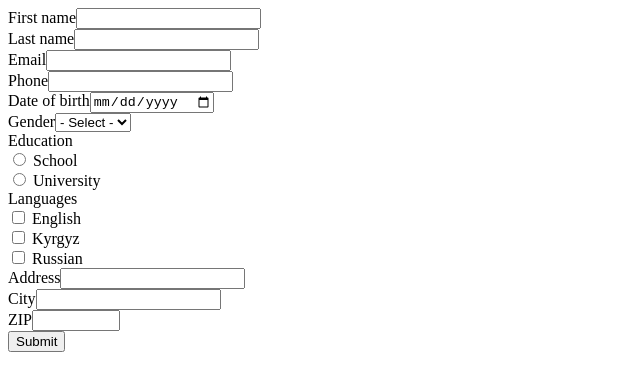
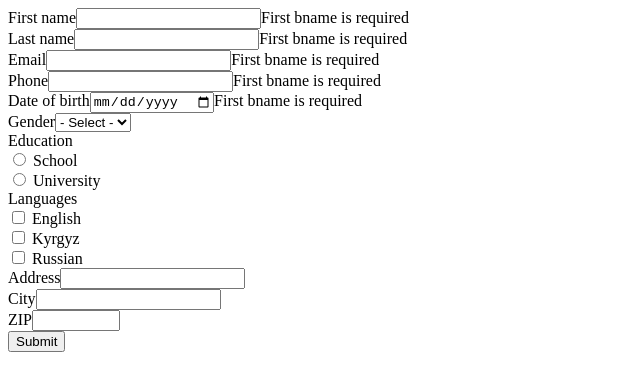
Before and after one commit to Aimarall/forum-examplee, a React (Create React App) app: page / in a window 1280 px wide. Shown: the top 390 px of the page, without its empty margins (0-640 px from the left). Built offline with nearby package versions, Linux system fonts and the light colour scheme; no server answers.

Commit message:
added requared

```diff
--- a/src/App.js
+++ b/src/App.js
@@ -25,12 +25,14 @@ function App() {
         <input type="text"
           name="firstName"
           id="firstName" />
+          <span className="error">First bname is required</span>
       </div>
       <div>
         <label for="lastName">Last name</label>
         <input type="text"
           name="lastName"
           id="lastName" />
+          <span className="error">First bname is required</span>
       </div>
       <div>
         <label for="email">Email</label>
@@ -38,6 +40,7 @@ function App() {
           name="email"
           id="email"
           required />
+          <span className="error">First bname is required</span>
       </div>
       <div>
         <label for="phone">Phone</label>
@@ -45,13 +48,15 @@ function App() {
           name="phone"
           id="phone"
           minLength={10}
-          maxLength={10}/>
+          maxLength={10} />
+          <span className="error">First bname is required</span>
       </div>
       <div>
         <label for="dateOfBirth">Date of birth</label>
         <input type="date"
           name="dateOfBirth"
           id="dateOfBirth" />
+          <span className="error">First bname is required</span>
       </div>
       <div>
         <label for="gender">Gender</label>
@@ -126,7 +131,7 @@ function App() {
           name="zip"
           id="zip"
           min={720000}
-          max={729999}/>
+          max={729999} />
       </div>
       <div>
         <button>Submit</button>
```
